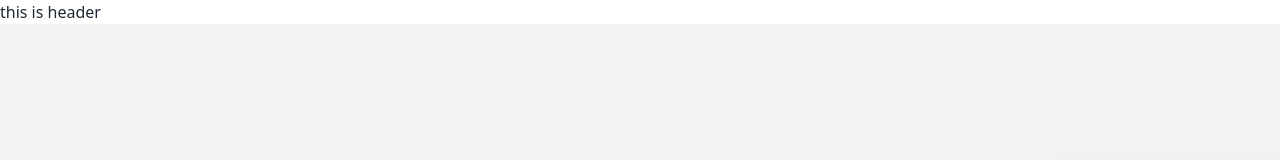
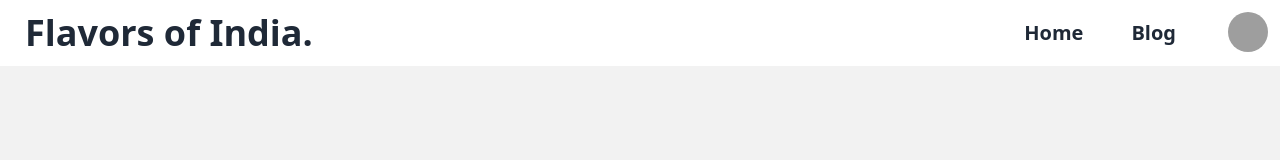
Before and after one commit to IrrfaanAli/FloversOfIndia-Client, a React (Vite) app: page / in a window 1280 px wide. Shown: the top 160 px of the page. Built offline with nearby package versions, Linux system fonts and the light colour scheme; grey boxes are pictures that could not be loaded.

Commit message:
navbar added

```diff
--- a/src/components/Header.jsx
+++ b/src/components/Header.jsx
@@ -3,9 +3,31 @@ import React from 'react';
 const Header = () => {
     return (
         <div>
-            <h1>this is header</h1>
+            <div className="navbar bg-base-100">
+                <div className="flex-1">
+                    <a className="btn btn-ghost normal-case text-4xl font-bold">Flavors of India.</a>
+                </div>
+                <div className="flex-none gap-2">
+                <div className="form-control">
+                        <button className='text-xl font-semibold'>Home</button>
+                </div>
+                <div className="form-control  mx-10">
+                        <button className='text-xl font-semibold'>Blog</button>
+                </div>
+
+
+                    <div className="dropdown dropdown-end">
+                        <label tabIndex={0} className="btn btn-ghost btn-circle avatar">
+                            <div className="w-10 rounded-full">
+                                <img src="/images/stock/photo-1534528741775-53994a69daeb.jpg" />
+                            </div>
+                        </label>
+
+                    </div>
+                </div>
+            </div>
         </div>
     );
 };
 
-export default Header;<h1>this is header</h1>
+export default Header;
```
